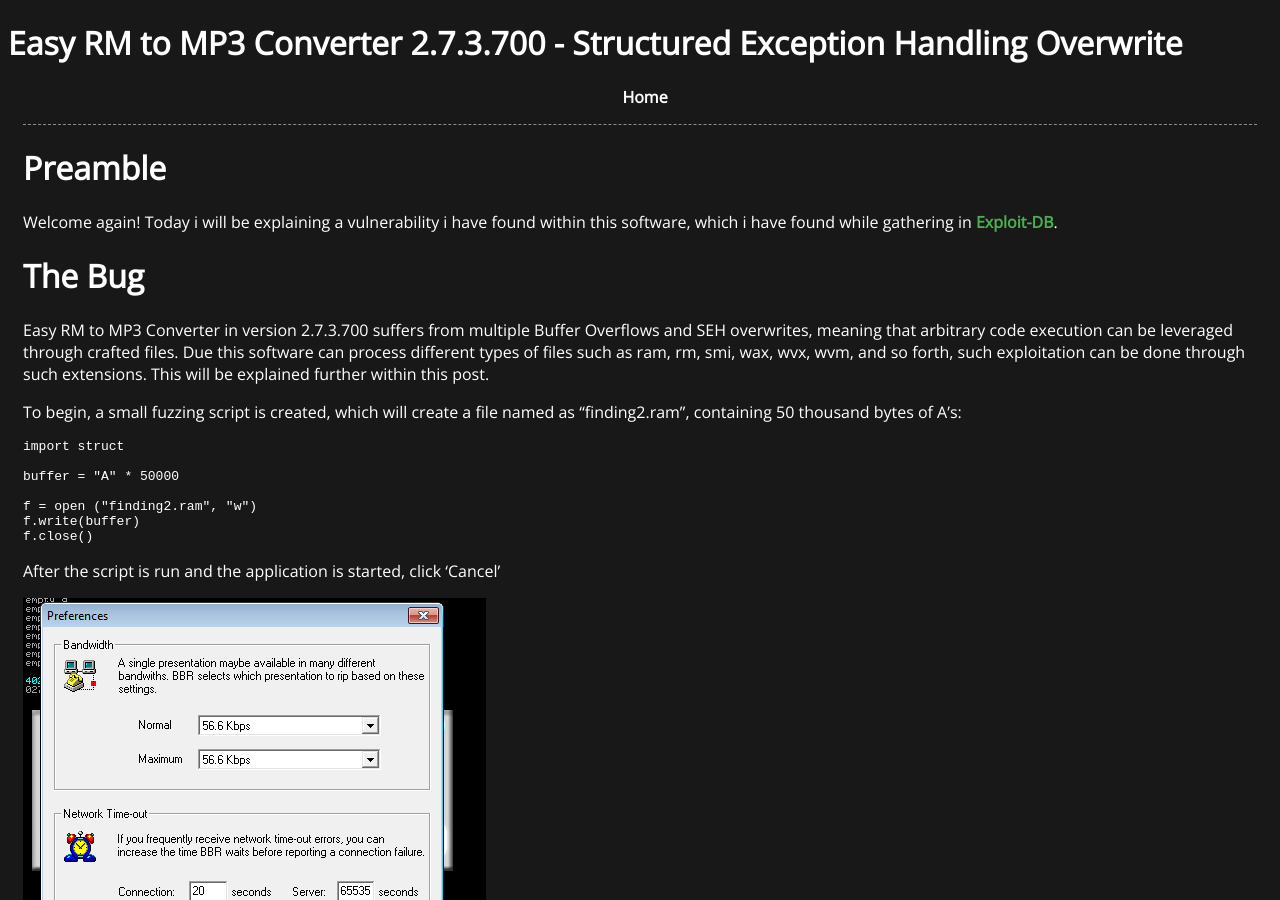
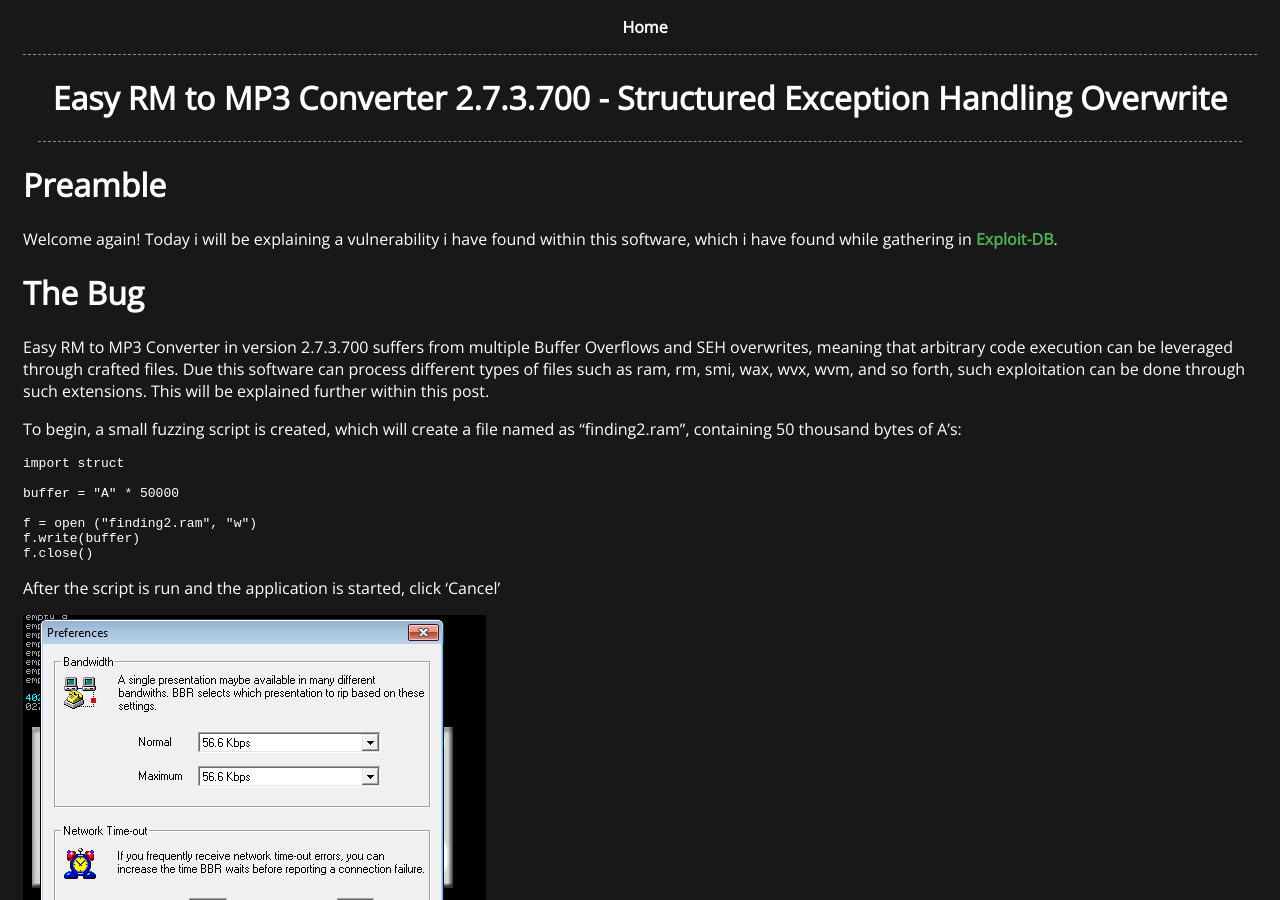
Before and after one commit to whitecr0wz/whitecr0wz.github.io, a Jekyll site: the page built from _posts/posts/2020-03-26-Easy-RM-to-MP3-Converter.md, in a window 1280 px wide and 900 px high. Built offline with Jekyll 4.4.1, drawn with Linux system fonts in a browser that asks for light colours.

Commit message:
Update post.html

```diff
--- a/_layouts/post.html
+++ b/_layouts/post.html
@@ -1,4 +1,3 @@
-<!--
 ---
 layout: default
 ---
@@ -8,19 +7,3 @@
 </header>
 
 {{ content }}
--->
-<!DOCTYPE html>
-<html lang="{{ site.lang }}">
-	{% include head.html %}
-	<h1>{{ page.title }}</h1>
-	<body>
-		{% include nav.html %}
-		<main>
-			{{ content }}
-			<br>
-			<center>Contact: whitecr0wzwork@protonmail.com</center>
-			<center>Twitter: @whitecr0wz</center>
-			<br>
-		</main>
-	</body>
-</html>
```
